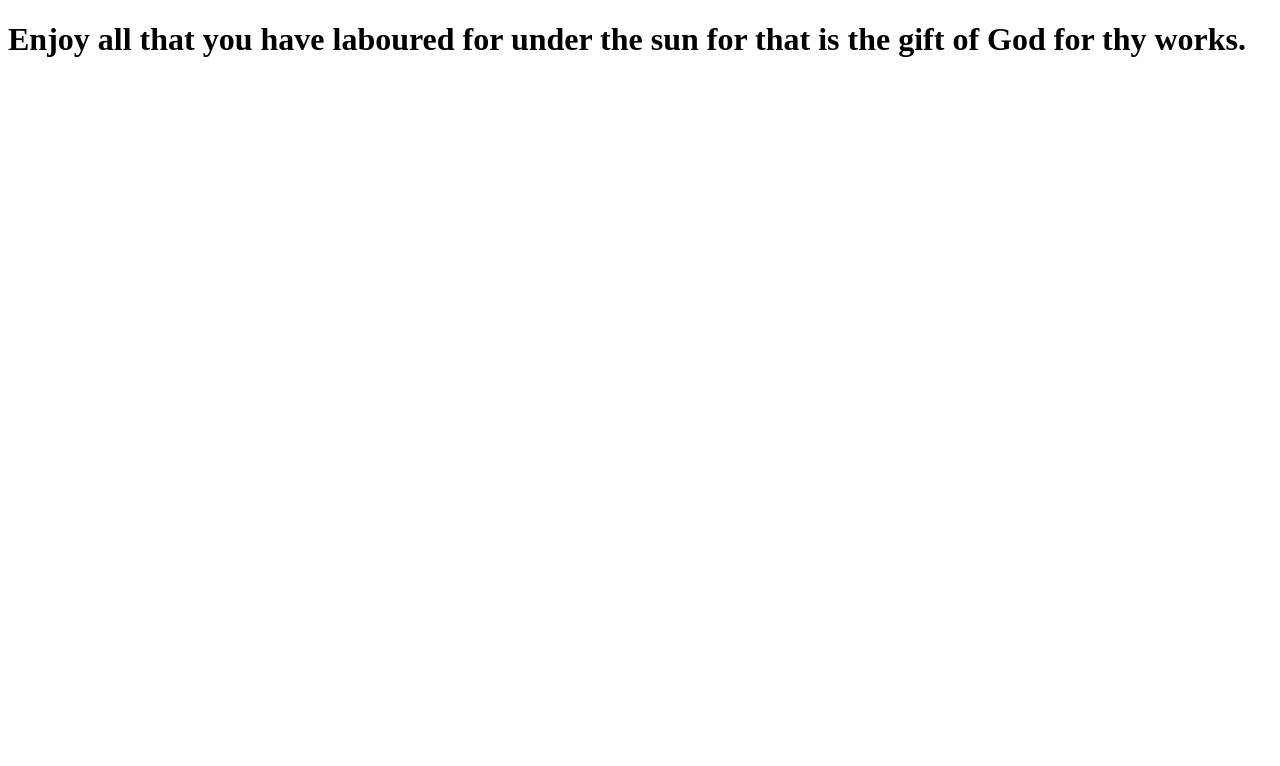
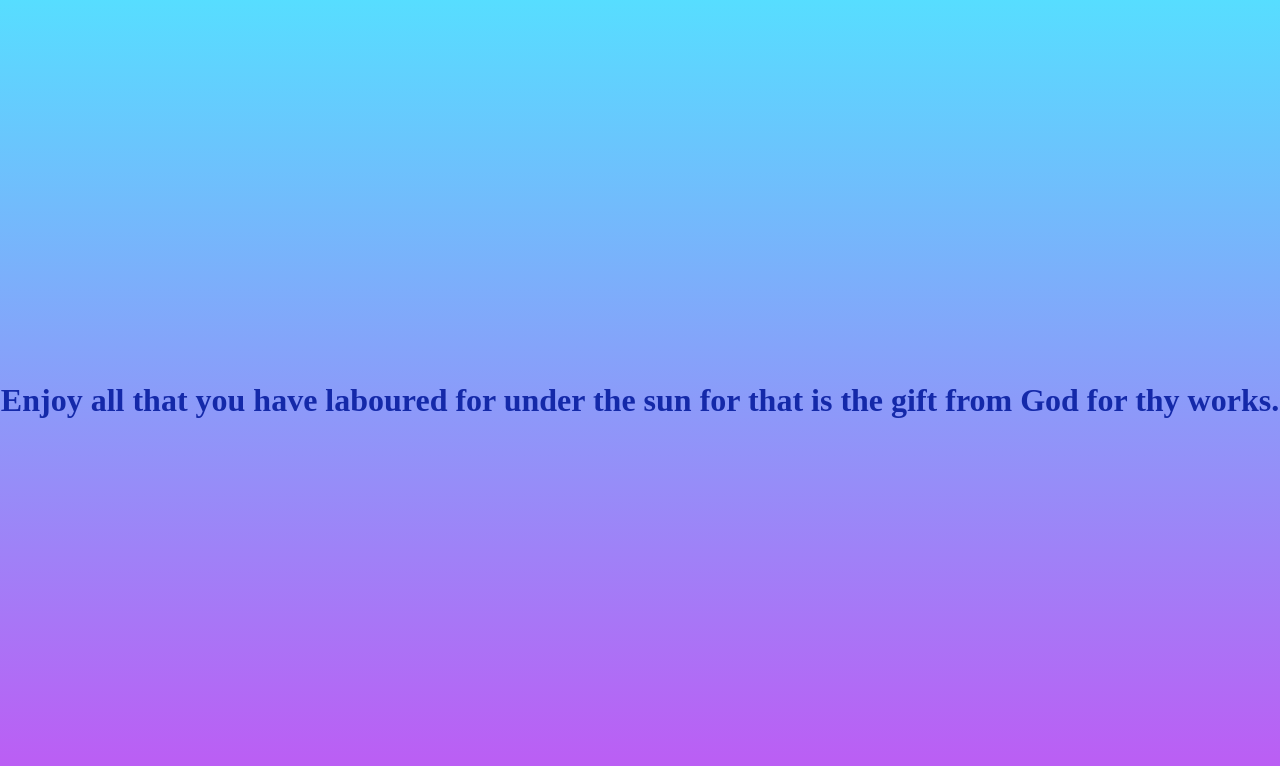
Before and after one commit to kwe92/Todo-React-App, a React (Create React App) app: page / in a window 1280 px wide. Shown: the top 766 px of the page. Built offline with nearby package versions, Linux system fonts and the light colour scheme.

Commit message:
added linear gradient

```diff
--- a/src/App.tsx
+++ b/src/App.tsx
@@ -2,9 +2,25 @@ import React from "react";
 
 export default function App() {
   return (
-    <h1>
-      Enjoy all that you have laboured for under the sun for that is the gift of
-      God for thy works.
-    </h1>
+    <div
+      style={{
+        display: "flex",
+        alignItems: "center",
+        justifyContent: "center",
+        position: "absolute",
+        width: "100vw",
+        height: "100vh",
+        backgroundImage:
+          "linear-gradient(hsl(192, 100%, 67%), hsl(280, 87%, 65%))",
+        color: "#1429a9",
+      }}
+    >
+      <h1>
+        Enjoy all that you have laboured for under the sun for that is the gift
+        from God for thy works.
+      </h1>
+    </div>
   );
 }
+
+// linear-gradient hsl(192, 100%, 67%) to hsl(280, 87%, 65%)
--- a/src/declaration.d.ts
+++ b/src/declaration.d.ts
@@ -0,0 +1,6 @@
+interface AppTheme{
+    primaryColors:{
+        brightBlue: "hsl(220, 98%, 61%)";
+
+    }
+}
--- a/src/index.tsx
+++ b/src/index.tsx
@@ -1,6 +1,7 @@
 import React from "react";
 import ReactDOM from "react-dom/client";
 import App from "./App";
+import "./index.css";
 
 const ele = document.getElementById("root") as HTMLElement;
 
```
